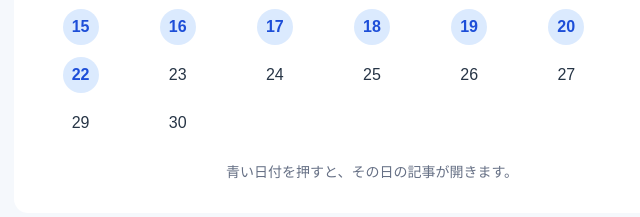
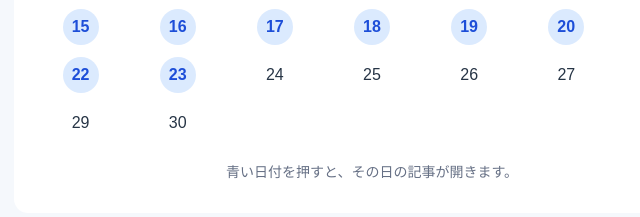
Before and after one commit to hmda849/ai-useful-site, a plain HTML site: page calendar.html in a window 1280 px wide. Shown: the part 305-522 px from the top of the page, 268-908 px from the left. Drawn offline with Linux system fonts and the light colour scheme.

Commit message:
Update article calendar

```diff
--- a/calendar.html
+++ b/calendar.html
@@ -96,7 +96,7 @@ td a:hover {
 </div>
 
 <script>
-const articleDates = new Set(["2026-11-08", "2026-11-09", "2026-11-10", "2026-11-11", "2026-11-12", "2026-11-13", "2026-11-14", "2026-11-15", "2026-11-16", "2026-11-17", "2026-11-18", "2026-11-19", "2026-11-20", "2026-11-21", "2026-11-22"]);
+const articleDates = new Set(["2026-11-08", "2026-11-09", "2026-11-10", "2026-11-11", "2026-11-12", "2026-11-13", "2026-11-14", "2026-11-15", "2026-11-16", "2026-11-17", "2026-11-18", "2026-11-19", "2026-11-20", "2026-11-21", "2026-11-22", "2026-11-23"]);
 let current = new Date();
 current.setDate(1);
 
```
